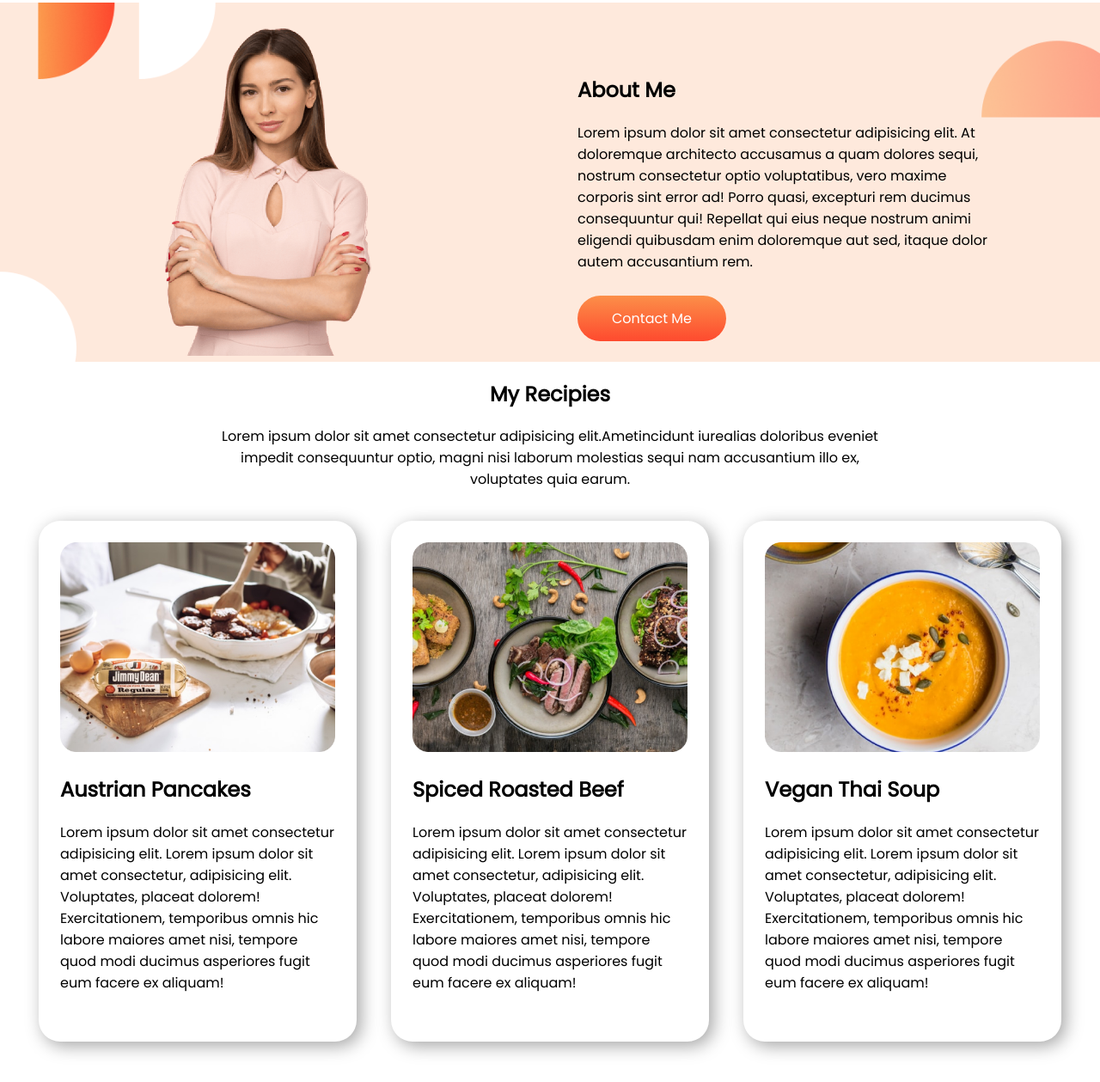
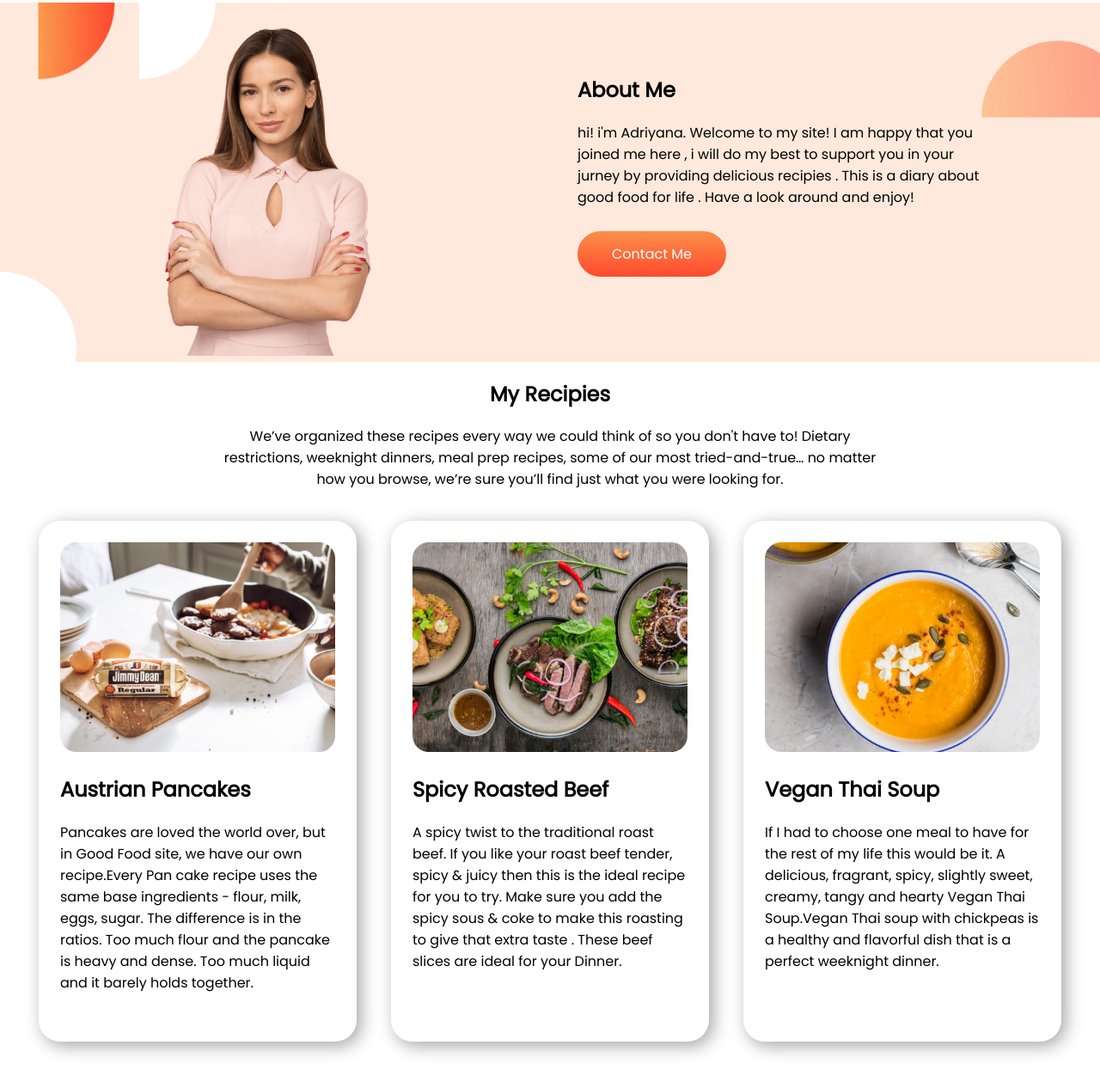
Before and after one commit to ridoy-mahmud/good-food_CSS3, a plain HTML site: page index.html in a window 1280 px wide. Shown: the part 832-2091 px from the top of the page at 86% size. Drawn offline with Linux system fonts and the light colour scheme.

Commit message:
lines added

```diff
--- a/index.html
+++ b/index.html
@@ -37,10 +37,11 @@
         <div class="second-block2">
             <h2>About Me</h2>
             <p>
-                Lorem ipsum dolor sit amet consectetur adipisicing elit. At doloremque architecto accusamus a quam
-                dolores sequi, nostrum consectetur optio voluptatibus, vero maxime corporis sint error ad! Porro quasi,
-                excepturi rem ducimus consequuntur qui! Repellat qui eius neque nostrum animi eligendi quibusdam enim
-                doloremque aut sed, itaque dolor autem accusantium rem.
+                hi! i'm Adriyana.
+                Welcome to my site! I am happy that you joined me here , i will do my best to support you in your jurney
+                by providing delicious recipies . This is a diary about good food for life . Have a look
+                around and
+                enjoy!
             </p> <br>
             <a class="button2" target="_blank" href="https://www.linkedin.com/in/mahamudul-hasan-ridoy-ba610619b/">
                 Contact Me</a>
@@ -48,36 +49,36 @@
     </section>
     <h2 style="text-align: center;">My Recipies</h2>
     <p style="padding-left: 20%; padding-right: 20%; text-align: center;">
-        Lorem ipsum dolor sit amet consectetur
-        adipisicing elit.Ametincidunt iurealias doloribus eveniet impedit
-        consequuntur optio, magni nisi laborum molestias sequi nam accusantium illo ex, voluptates quia earum.</p>
+        We’ve organized these recipes every way we could think of so you don't have to! Dietary restrictions, weeknight
+        dinners, meal prep recipes, some of our most tried-and-true… no matter how you browse, we’re sure you’ll find
+        just what you were looking for.</p>
     <section style="padding-bottom: 30px;">
         <div class="main-container">
             <div class="container">
                 <img src="./images/food/Project Cover.jpg" alt="">
                 <h2>Austrian Pancakes</h2>
                 <p>
-                    Lorem ipsum dolor sit amet consectetur adipisicing elit. Lorem ipsum dolor sit amet consectetur,
-                    adipisicing elit. Voluptates, placeat dolorem! Exercitationem, temporibus omnis hic labore maiores
-                    amet nisi, tempore quod modi ducimus asperiores fugit eum facere ex aliquam!
+                    Pancakes are loved the world over, but in Good Food site, we have our own recipe.Every Pan cake
+                    recipe uses the same base ingredients - flour, milk, eggs, sugar. The difference is in the ratios.
+                    Too much flour and the pancake is heavy and dense. Too much liquid and it barely holds together.
                 </p>
             </div>
             <div class="container">
                 <img src="./images/food/Project Cover1.jpg" alt="">
-                <h2>Spiced Roasted Beef</h2>
+                <h2>Spicy Roasted Beef</h2>
                 <p>
-                    Lorem ipsum dolor sit amet consectetur adipisicing elit. Lorem ipsum dolor sit amet consectetur,
-                    adipisicing elit. Voluptates, placeat dolorem! Exercitationem, temporibus omnis hic labore maiores
-                    amet nisi, tempore quod modi ducimus asperiores fugit eum facere ex aliquam!
+                    A spicy twist to the traditional roast beef. If you like your roast beef tender, spicy & juicy then
+                    this is the ideal recipe for you to try. Make sure you add the spicy sous & coke to make this
+                    roasting to give that extra taste . These beef slices are ideal for your Dinner.
                 </p>
             </div>
             <div class="container">
                 <img src="./images/food/Project Cover.png" alt="">
                 <h2>Vegan Thai Soup</h2>
                 <p>
-                    Lorem ipsum dolor sit amet consectetur adipisicing elit. Lorem ipsum dolor sit amet consectetur,
-                    adipisicing elit. Voluptates, placeat dolorem! Exercitationem, temporibus omnis hic labore maiores
-                    amet nisi, tempore quod modi ducimus asperiores fugit eum facere ex aliquam!
+                    If I had to choose one meal to have for the rest of my life this would be it. A delicious, fragrant,
+                    spicy, slightly sweet, creamy, tangy and hearty Vegan Thai Soup.Vegan Thai soup with
+                    chickpeas is a healthy and flavorful dish that is a perfect weeknight dinner.
                 </p>
             </div>
         </div>
@@ -92,10 +93,10 @@
                 We Only Serve The Best Food's
             </h2>
             <p>
-                Lorem ipsum dolor, sit amet consectetur adipisicing elit. Quis est aspernatur fugiat quasi eaque veniam
-                cum quas corporis ad porro delectus, quidem illo illum nesciunt sit ullam voluptatibus animi unde nobis
-                saepe error nostrum vel architecto Lorem ipsum dolor sit amet consectetur adipisicing elit. Nam id animi
-                blanditiis et illum nihil natus minus ducimus alias eius.
+                What You’ll Find On Recipes From Good Food?
+                You will find the recipes for you weekend dinner. Here we cook and eat healthy foods and simple food
+                with natural ingredients and obviously we don't use any kind of harmfull ingredients . We Provide Home
+                delevery all over New york
             </p> <br> <br>
             <a class="see-more" target="_blank" href="https://www.instagram.com/ridoy_206/">See More</a>
 
```
